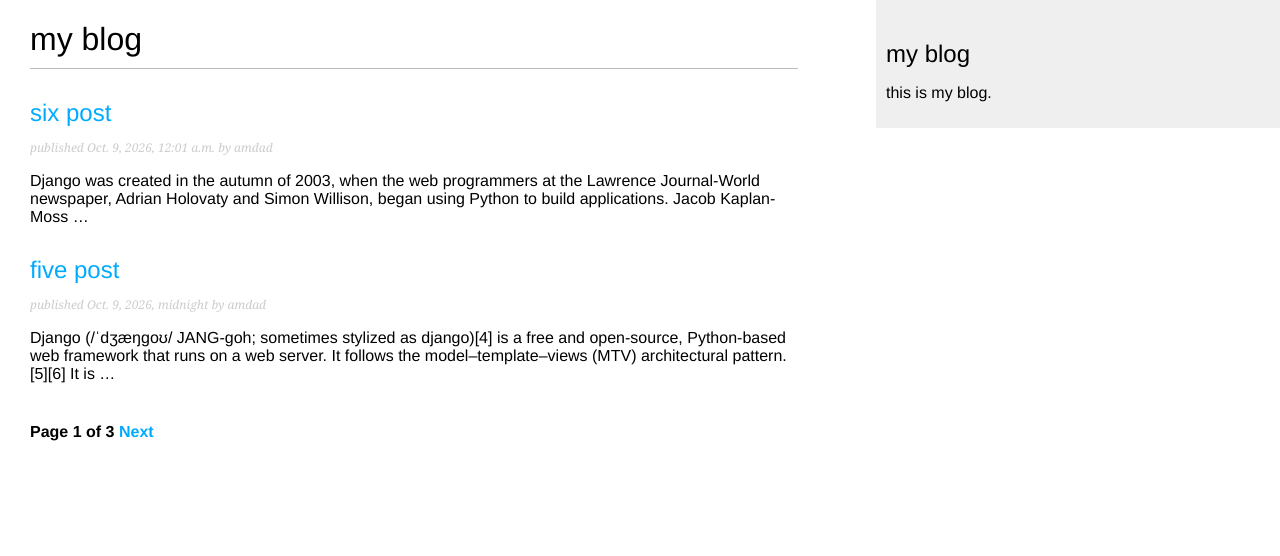
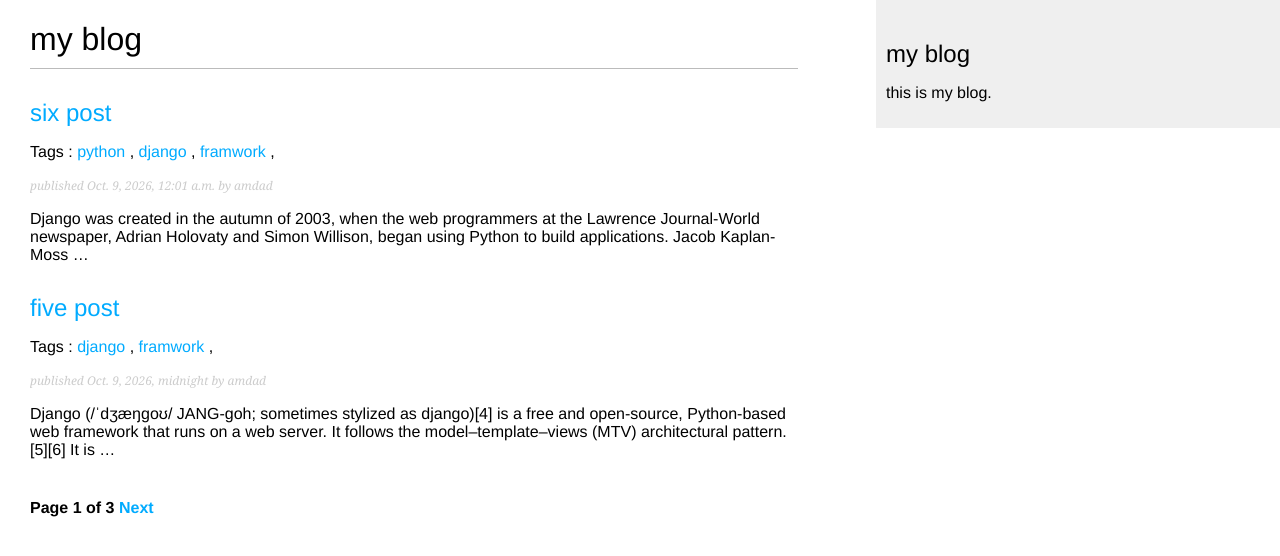
Before and after one commit to Amdadur-Rahman/blog-site, a Django app: page /blog/ in a window 1280 px wide. Shown: the top 556 px of the page. Run offline with Django 5.2, Linux system fonts and the light colour scheme; data comes from the database, SQL or seed files in the repository; both versions use the stored data as it was after the commit; parts of the project's set-up code (start-up, migrations or seed data) failed here and were passed over.

Commit message:
add taggit and similar posts

```diff
--- a/blog/settings.py
+++ b/blog/settings.py
@@ -38,6 +38,7 @@ INSTALLED_APPS = [
     'django.contrib.sessions',
     'django.contrib.messages',
     'django.contrib.staticfiles',
+    'taggit',
     'blogpost.apps.BlogpostConfig',
 ]
 
--- a/blogpost/models.py
+++ b/blogpost/models.py
@@ -2,6 +2,7 @@ from django.db import models
 from django.utils import timezone
 from django.conf import settings
 from django.urls import reverse
+from taggit.managers import TaggableManager
 
 # Create your models here.
 
@@ -33,6 +34,7 @@ class Post(models.Model):
     )
     objects = models.Manager()
     published = PublishedManager()
+    tags = TaggableManager()
 
     class Meta:
         ordering = ['-publish']
--- a/blogpost/urls.py
+++ b/blogpost/urls.py
@@ -6,6 +6,7 @@ app_name = 'blog'
 
 urlpatterns = [
     path('',views.post_list, name='post_list'),
+    path('tag/<slug:tag_slug>/',views.post_list, name='post_list_by_tag'),
     path('<int:day>/<int:month>/<int:year>/<slug:post>/',
           views.post_detail, name='post_detail'),
     path('<int:post_id>/share/',views.post_share, name='post_share'),
--- a/blogpost/views.py
+++ b/blogpost/views.py
@@ -4,10 +4,20 @@ from .forms import EmailPostForm, CommentForm
 from django.core.paginator import Paginator, EmptyPage, PageNotAnInteger
 from django.core.mail import send_mail
 from django.views.decorators.http import require_POST
+from taggit.models import Tag
+from django.db.models import Count
 # Create your views here.
 
-def post_list(request):
+def post_list(request,tag_slug=None):
     post_list = Post.published.all()
+    tag = None
+    if tag_slug:
+        tag = get_object_or_404(
+            Tag,
+            slug=tag_slug
+        )
+        post_list = post_list.filter(tags__in=[tag])
+
     paginator = Paginator(post_list, 2)
     page_number = request.GET.get('page', 1)
     try:
@@ -16,7 +26,10 @@ def post_list(request):
         posts = paginator.page(1)
     except EmptyPage:
         posts = paginator.page(paginator.num_pages)
-    return render (request,'blog/post_list.html',{'posts':posts})
+    return render (request,'blog/post_list.html',{
+        'posts':posts,
+        'tag':tag
+        })
 
 def post_detail(request, day, month, year, post):
     post = get_object_or_404(
@@ -29,10 +42,20 @@ def post_detail(request, day, month, year, post):
     )
     comments = post.comments.filter(active=True)
     form = CommentForm()
+
+    post_tags_ids = post.tags.values_list('id',flat=True)
+    similar_posts = Post.published.filter(
+        tags__in=post_tags_ids
+    ).exclude(id=post.id)
+    similar_posts = similar_posts.annotate(
+        same_tags=Count('tags')
+    ).order_by('-same_tags','-publish')
+
     return render (request,'blog/post_detail.html',{
         'post':post,
         'comments':comments,
-        'form':form
+        'form':form,
+        'similar_posts':similar_posts
         })
 
 
--- a/templates/blog/post_list.html
+++ b/templates/blog/post_list.html
@@ -5,12 +5,21 @@
 
 {% block content %}
 <h1>my blog</h1>
+{% if tag %}
+<h2>Posts taggit with "{{tag.name}}"</h2>
+{% endif %}
 {% for post in posts %}
 <h2>
     <a href="{{post.get_absolute_url}}">
         {{post.title}}
     </a>
 </h2>
+<p class="tags">Tags :
+    {% for tag in post.tags.all %}
+    <a href="{% url 'blog:post_list_by_tag' tag.slug %}  ">{{tag.name}}</a>
+    {% if not froloop.last %}, {% endif %}
+    {% endfor %}
+</p>
 <p class="date">
     published {{ post.publish }} by {{ post.author }}
 </p>
```
Also changed, not shown: templates/blog/post_detail.html (+10 -0 lines), blogpost/migrations/0004_post_tags.py (added), db.sqlite3.
